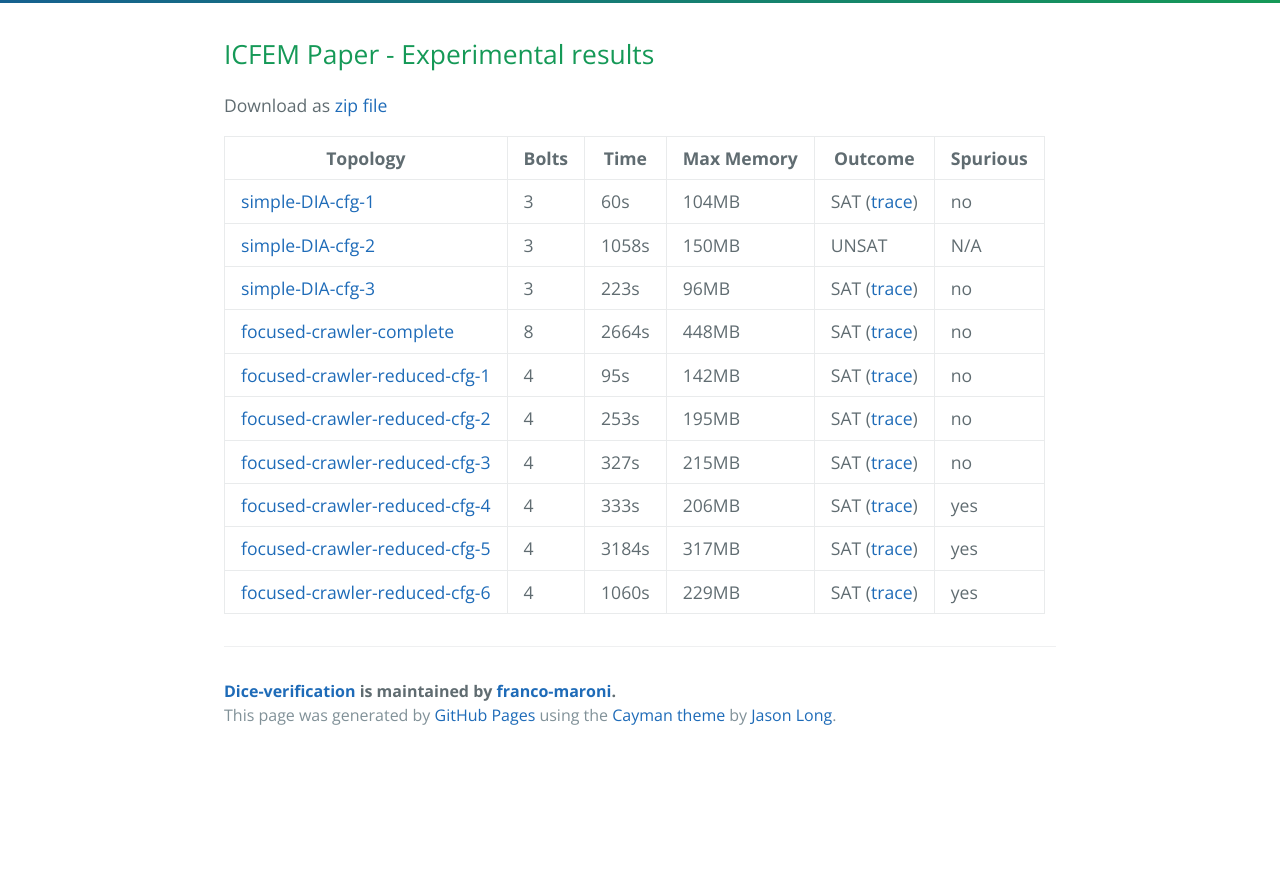
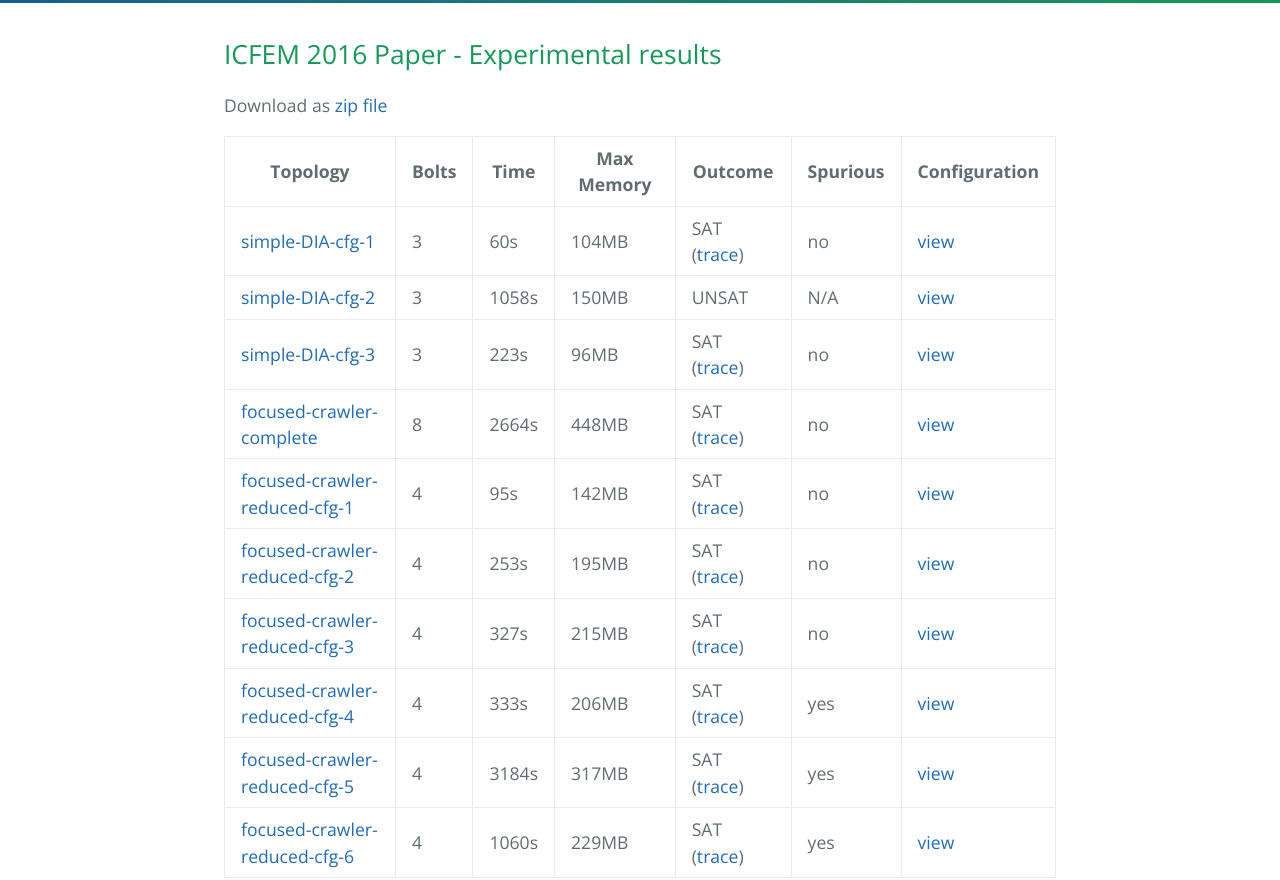
Before and after one commit to dice-project/DICE-Verification, a plain HTML site: page index.html in a window 1280 px wide. Shown: the part 380-1260 px from the top of the page. Before the commit the page ends 1139 px from the top, so only its background shows below. Drawn offline with nearby package versions, Linux system fonts and the light colour scheme.

```diff
--- a/index.html
+++ b/index.html
@@ -20,7 +20,7 @@
 
     <section class="main-content">
       <h2>
-<a id="icfem-paper---experimental-results" class="anchor" href="#icfem-paper---experimental-results" aria-hidden="true"><span aria-hidden="true" class="octicon octicon-link"></span></a>ICFEM Paper - Experimental results</h2>
+<a id="icfem-2016-paper---experimental-results" class="anchor" href="#icfem-2016-paper---experimental-results" aria-hidden="true"><span aria-hidden="true" class="octicon octicon-link"></span></a>ICFEM 2016 Paper - Experimental results</h2>
 
 <p>Download as <a href="https://github.com/franco-maroni/DICE-Verification/raw/master/json2mc/exp-data/ICFEM.zip">zip file</a></p>
 
@@ -33,6 +33,7 @@
 <th>Max Memory</th>
 <th>Outcome</th>
 <th>Spurious</th>
+<th>Configuration</th>
 </tr>
 </thead>
 <tbody>
@@ -43,6 +44,7 @@
 <td>104MB</td>
 <td>SAT (<a href="https://raw.githubusercontent.com/franco-maroni/DICE-Verification/master/json2mc/exp-data/ICFEM/simple-DIA-cfg-1/imgs/simple-DIA-cfg-1.png">trace</a>)</td>
 <td>no</td>
+<td><a href="https://github.com/franco-maroni/DICE-Verification/raw/master/json2mc/exp-data/ICFEM/simple-DIA-cfg-1/conf/copy_of_simple-DIA-cfg-1_context.json">view</a></td>
 </tr>
 <tr>
 <td><a href="https://github.com/franco-maroni/DICE-Verification/tree/master/json2mc/exp-data/ICFEM/simple-DIA-cfg-2">simple-DIA-cfg-2</a></td>
@@ -51,6 +53,7 @@
 <td>150MB</td>
 <td>UNSAT</td>
 <td>N/A</td>
+<td><a href="https://github.com/franco-maroni/DICE-Verification/raw/master/json2mc/exp-data/ICFEM/simple-DIA-cfg-2/conf/copy_of_simple-DIA-cfg-2_context.json">view</a></td>
 </tr>
 <tr>
 <td><a href="https://github.com/franco-maroni/DICE-Verification/tree/master/json2mc/exp-data/ICFEM/simple-DIA-cfg-3">simple-DIA-cfg-3</a></td>
@@ -59,6 +62,7 @@
 <td>96MB</td>
 <td>SAT (<a href="https://raw.githubusercontent.com/franco-maroni/DICE-Verification/master/json2mc/exp-data/ICFEM/simple-DIA-cfg-3/imgs/simple-DIA-cfg-3.png">trace</a>)</td>
 <td>no</td>
+<td><a href="https://github.com/franco-maroni/DICE-Verification/raw/master/json2mc/exp-data/ICFEM/simple-DIA-cfg-3/conf/copy_of_simple-DIA-cfg-3_context.json">view</a></td>
 </tr>
 <tr>
 <td><a href="https://github.com/franco-maroni/DICE-Verification/tree/master/json2mc/exp-data/ICFEM/focused-crawler-complete">focused-crawler-complete</a></td>
@@ -67,6 +71,7 @@
 <td>448MB</td>
 <td>SAT (<a href="https://raw.githubusercontent.com/franco-maroni/DICE-Verification/master/json2mc/exp-data/ICFEM/focused-crawler-complete/imgs/focused-crawler-complete.png">trace</a>)</td>
 <td>no</td>
+<td><a href="https://github.com/franco-maroni/DICE-Verification/raw/master/json2mc/exp-data/ICFEM/focused-crawler-complete/conf/copy_of_focused-crawler-complete_context.json">view</a></td>
 </tr>
 <tr>
 <td><a href="https://github.com/franco-maroni/DICE-Verification/tree/master/json2mc/exp-data/ICFEM/focused-crawler-reduced-cfg-1">focused-crawler-reduced-cfg-1</a></td>
@@ -75,6 +80,7 @@
 <td>142MB</td>
 <td>SAT (<a href="https://raw.githubusercontent.com/franco-maroni/DICE-Verification/master/json2mc/exp-data/ICFEM/focused-crawler-reduced-cfg-1/imgs/focused-crawler-reduced-cfg-1.png">trace</a>)</td>
 <td>no</td>
+<td><a href="https://github.com/franco-maroni/DICE-Verification/raw/master/json2mc/exp-data/ICFEM/focused-crawler-reduced-cfg-1/conf/copy_of_focused-crawler-reduced-cfg-1_context.json">view</a></td>
 </tr>
 <tr>
 <td><a href="https://github.com/franco-maroni/DICE-Verification/tree/master/json2mc/exp-data/ICFEM/focused-crawler-reduced-cfg-2">focused-crawler-reduced-cfg-2</a></td>
@@ -83,6 +89,7 @@
 <td>195MB</td>
 <td>SAT (<a href="https://raw.githubusercontent.com/franco-maroni/DICE-Verification/master/json2mc/exp-data/ICFEM/focused-crawler-reduced-cfg-2/imgs/focused-crawler-reduced-cfg-2.png">trace</a>)</td>
 <td>no</td>
+<td><a href="https://raw.githubusercontent.com/franco-maroni/DICE-Verification/master/json2mc/exp-data/ICFEM/focused-crawler-reduced-cfg-2/conf/copy_of_focused-crawler-reduced-cfg-2_context.json">view</a></td>
 </tr>
 <tr>
 <td><a href="https://github.com/franco-maroni/DICE-Verification/tree/master/json2mc/exp-data/ICFEM/focused-crawler-reduced-cfg-3">focused-crawler-reduced-cfg-3</a></td>
@@ -91,6 +98,7 @@
 <td>215MB</td>
 <td>SAT (<a href="https://raw.githubusercontent.com/franco-maroni/DICE-Verification/master/json2mc/exp-data/ICFEM/focused-crawler-reduced-cfg-3/imgs/focused-crawler-reduced-cfg-3.png">trace</a>)</td>
 <td>no</td>
+<td><a href="https://github.com/franco-maroni/DICE-Verification/raw/master/json2mc/exp-data/ICFEM/focused-crawler-reduced-cfg-3/conf/copy_of_focused-crawler-reduced-cfg-3_context.json">view</a></td>
 </tr>
 <tr>
 <td><a href="https://github.com/franco-maroni/DICE-Verification/tree/master/json2mc/exp-data/ICFEM/focused-crawler-reduced-cfg-4">focused-crawler-reduced-cfg-4</a></td>
@@ -99,6 +107,7 @@
 <td>206MB</td>
 <td>SAT (<a href="https://raw.githubusercontent.com/franco-maroni/DICE-Verification/master/json2mc/exp-data/ICFEM/focused-crawler-reduced-cfg-4/imgs/focused-crawler-reduced-cfg-4.png">trace</a>)</td>
 <td>yes</td>
+<td><a href="https://github.com/franco-maroni/DICE-Verification/raw/master/json2mc/exp-data/ICFEM/focused-crawler-reduced-cfg-4/conf/copy_of_focused-crawler-reduced-cfg-4_context.json">view</a></td>
 </tr>
 <tr>
 <td><a href="https://github.com/franco-maroni/DICE-Verification/tree/master/json2mc/exp-data/ICFEM/focused-crawler-reduced-cfg-5">focused-crawler-reduced-cfg-5</a></td>
@@ -107,6 +116,7 @@
 <td>317MB</td>
 <td>SAT (<a href="https://raw.githubusercontent.com/franco-maroni/DICE-Verification/master/json2mc/exp-data/ICFEM/focused-crawler-reduced-cfg-5/imgs/focused-crawler-reduced-cfg-5.png">trace</a>)</td>
 <td>yes</td>
+<td><a href="https://github.com/franco-maroni/DICE-Verification/raw/master/json2mc/exp-data/ICFEM/focused-crawler-reduced-cfg-5/conf/copy_of_focused-crawler-reduced-cfg-5_context.json">view</a></td>
 </tr>
 <tr>
 <td><a href="https://github.com/franco-maroni/DICE-Verification/tree/master/json2mc/exp-data/ICFEM/focused-crawler-reduced-cfg-6">focused-crawler-reduced-cfg-6</a></td>
@@ -115,6 +125,7 @@
 <td>229MB</td>
 <td>SAT (<a href="https://raw.githubusercontent.com/franco-maroni/DICE-Verification/master/json2mc/exp-data/ICFEM/focused-crawler-reduced-cfg-6/imgs/focused-crawler-reduced-cfg-6.png">trace</a>)</td>
 <td>yes</td>
+<td><a href="https://github.com/franco-maroni/DICE-Verification/raw/master/json2mc/exp-data/ICFEM/focused-crawler-reduced-cfg-6/conf/copy_of_focused-crawler-reduced-cfg-6_context.json">view</a></td>
 </tr>
 </tbody>
 </table>
```
Also changed, not shown: params.json (+1 -1 lines).
